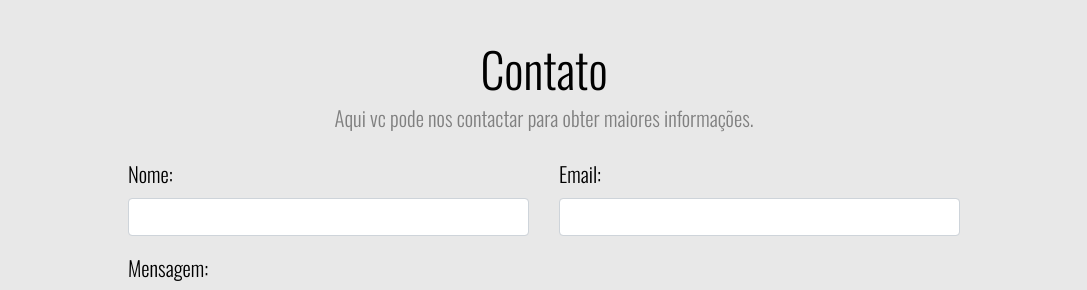
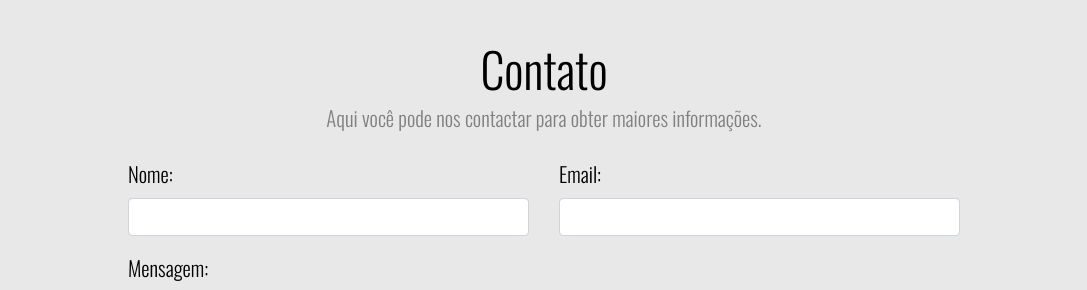
Before and after one commit to jotatrack/jotatrack.github.io, a Jekyll site: the page built from index.md, in a window 1280 px wide and 900 px high, scrolled down 2915 px. Shown: the part 223-513 px from the top of the window, without its empty margins (96-1183 px from the left). Built offline with Jekyll 4.4.1, drawn with Linux system fonts in a browser that asks for light colours.

```diff
--- a/_layouts/home.html
+++ b/_layouts/home.html
@@ -138,7 +138,7 @@ layout: default
 
     <div class="contato contato-mobile">
         <h3 id="contato">Contato</h3>
-        <p>Aqui vc pode nos contactar para obter maiores informações.</p>
+        <p>Aqui você pode nos contactar para obter maiores informações.</p>
         <form action="https://getsimpleform.com/messages?form_api_token=5d776ade35f11a109c0d51f47cd1cbe3" method="post">
             <div class="row">
                 <div class="col">
--- a/_posts/2018-05-23-yatzy-party.markdown
+++ b/_posts/2018-05-23-yatzy-party.markdown
@@ -5,6 +5,6 @@ categories:
 - trilhas
 imagem: "/uploads/yatzi.png"
 nome: Yatzy Party
-link: https://soundcloud.com/marcio-jota-1/sets/ducks-vs-aliens
+link: https://soundcloud.com/marcio-jota-1/sets/yatzy-party
 class: games
 ---
```
